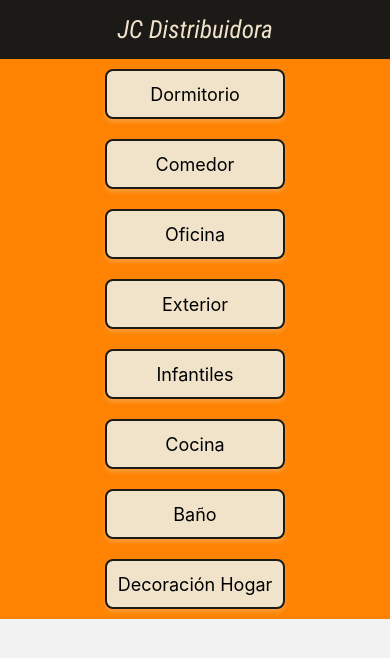
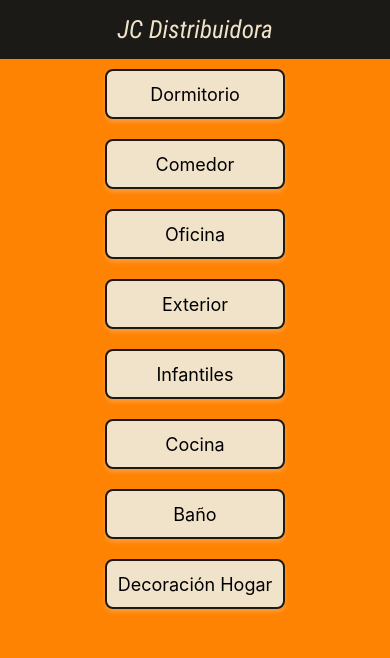
Before and after one commit to Mikhail-Balari/Ecommerce, a React Native app: screen /Home in a window 390 px wide. Shown: the top 658 px of the page. Built offline with nearby package versions, Linux system fonts and the light colour scheme.

Commit message:
Home.jsx flex

```diff
--- a/src/Screens/Home.jsx
+++ b/src/Screens/Home.jsx
@@ -21,6 +21,7 @@ export default Home
 
 const styles = StyleSheet.create({
     homeContainer: {
+        flex: 1,
         backgroundColor: colors.primary,
         alignItems: 'center',
     }
```
